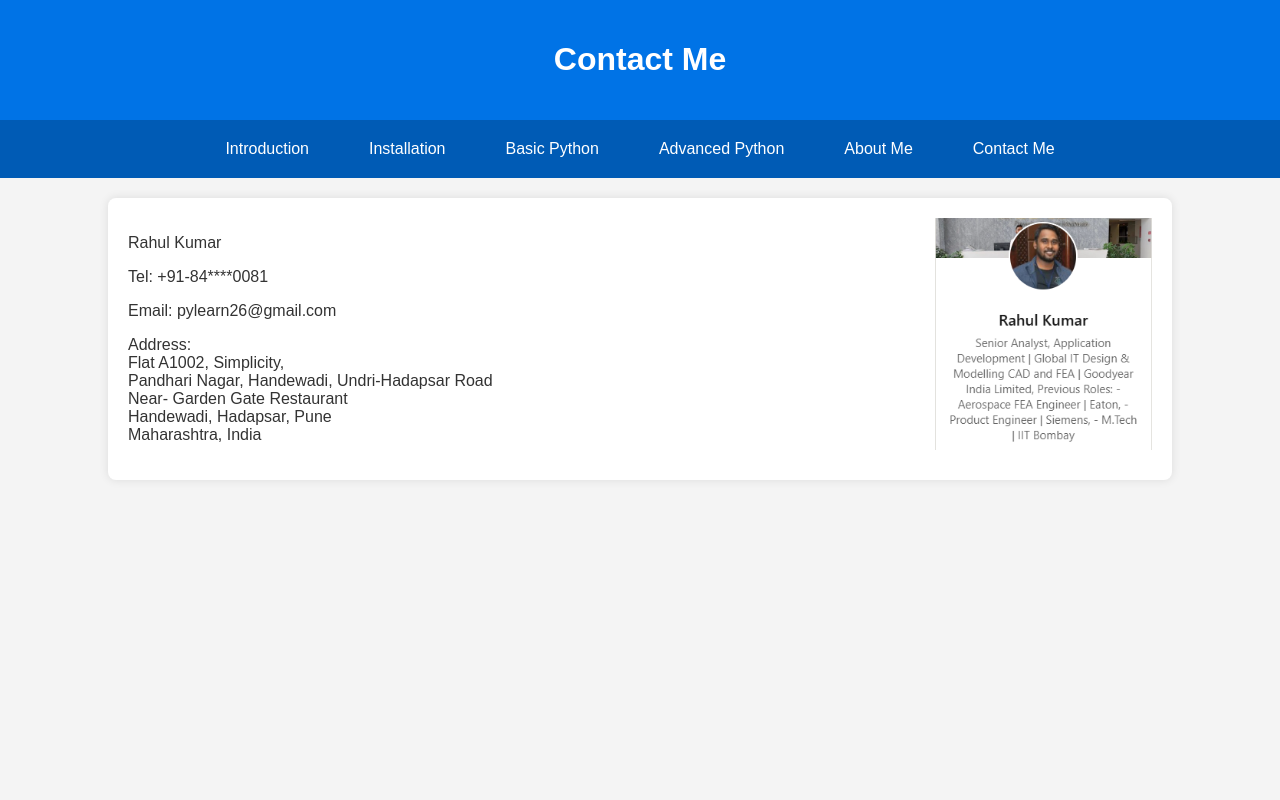
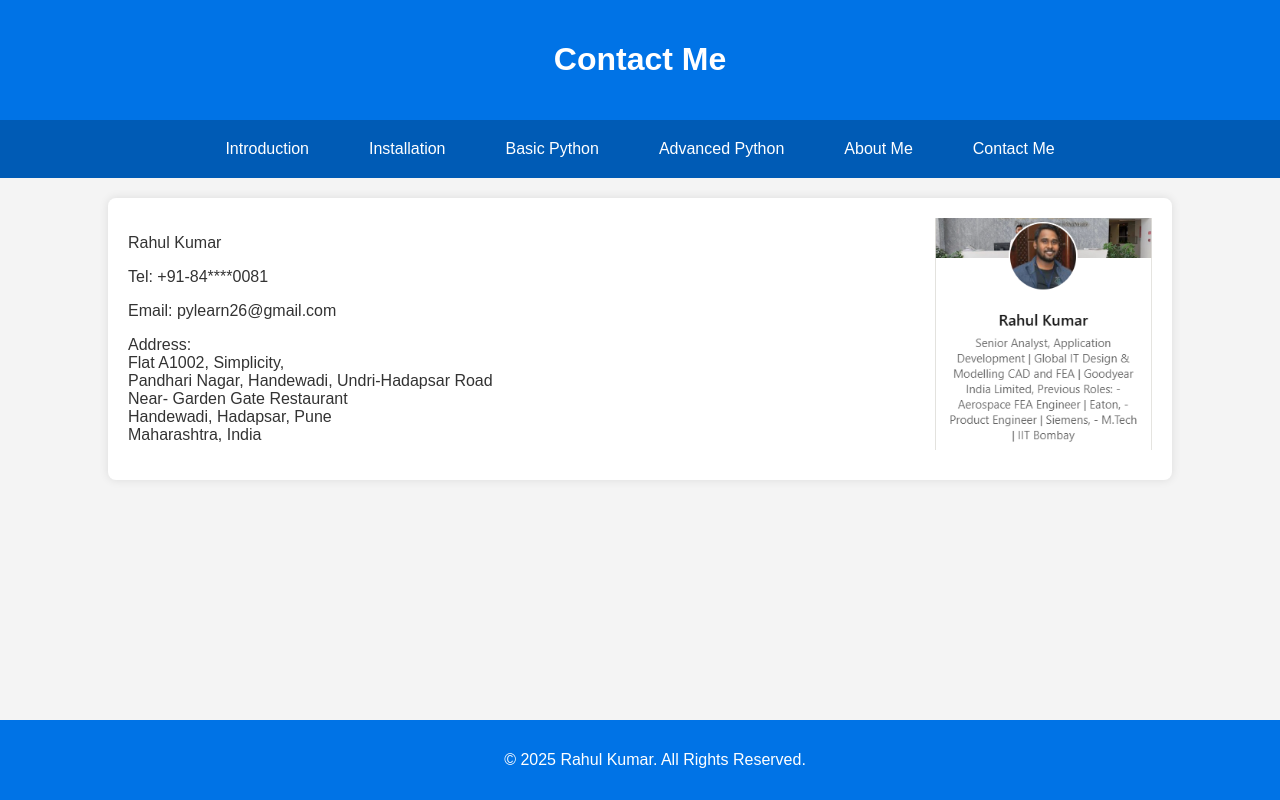
Before and after one commit to Rahul-Aerodestiny/python-tutorial, a plain HTML site: page public/contact.html in a window 1280 px wide. Drawn offline with Linux system fonts and the light colour scheme.

Commit message:
Update contact.html

```diff
--- a/public/contact.html
+++ b/public/contact.html
@@ -40,3 +40,7 @@
 
 </p>
 </div>
+
+    <footer class="footer">
+    <p>&copy; 2025 Rahul Kumar. All Rights Reserved.</p>
+</footer>
```
